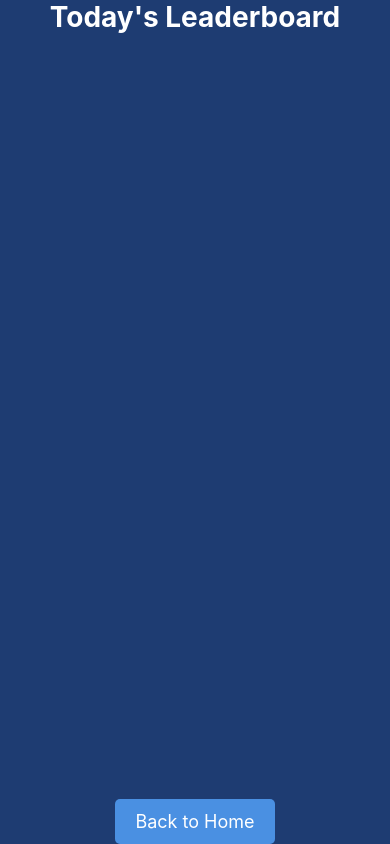
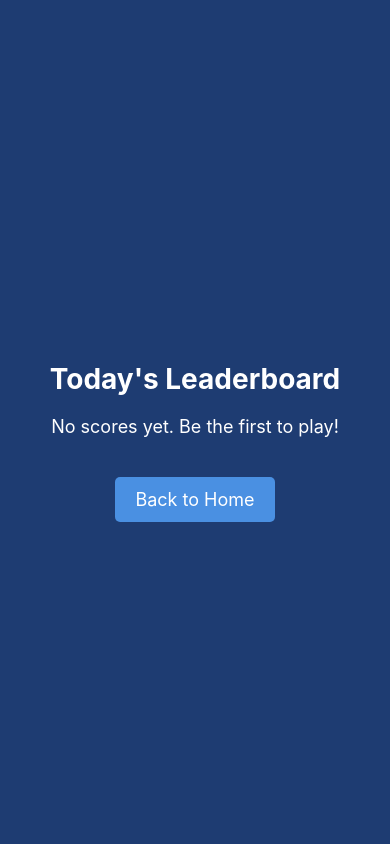
Before and after one commit to Jlavarine/roll-for-trivia-app, a React Native app: screen /Leaderboard in a window 390 px wide. Built offline with nearby package versions, Linux system fonts and the light colour scheme.

Commit message:
feat: Add styling for top scorers

```diff
--- a/src/screens/LeaderboardScreen.tsx
+++ b/src/screens/LeaderboardScreen.tsx
@@ -1,4 +1,4 @@
-import React, { useEffect, useState, useMemo } from 'react';
+import React, { useEffect, useState } from 'react';
 import { View, Text, FlatList, TouchableOpacity, StyleSheet } from 'react-native';
 import { StackScreenProps } from '@react-navigation/stack';
 import AsyncStorage from '@react-native-async-storage/async-storage';
@@ -21,7 +21,6 @@ export default function LeaderboardScreen({ navigation }: Props) {
             const dateKey = getDateKey();
             const storedLeaderboard = await AsyncStorage.getItem('leaderboard');
             let parsedLeaderboard: LeaderboardEntry[] = storedLeaderboard ? JSON.parse(storedLeaderboard) : [];
-
             parsedLeaderboard = parsedLeaderboard.filter(entry => entry.date === dateKey);
             parsedLeaderboard.sort((a, b) => b.score - a.score);
             setLeaderboard(parsedLeaderboard);
@@ -33,13 +32,21 @@ export default function LeaderboardScreen({ navigation }: Props) {
     return (
         <View style={styles.container}>
             <Text style={styles.title}>Today's Leaderboard</Text>
+            {leaderboard.length === 0 ? (
+                <Text style={styles.noData}>No scores yet. Be the first to play!</Text>
+            ) : (
                 <FlatList
                     data={leaderboard}
                     keyExtractor={(item, index) => index.toString()}
-        renderItem={({ item }) => (
-          <Text style={styles.leaderboardItem}>{item.name} - {item.score} / 10</Text>
+                    renderItem={({ item, index }) => (
+                        <View style={[styles.leaderboardItem, index === 0 && styles.firstPlace, index === 1 && styles.secondPlace, index === 2 && styles.thirdPlace]}>
+                            <Text style={styles.rank}>#{index + 1}</Text>
+                            <Text style={styles.playerName}>{item.name || 'Unknown Player'}</Text>
+                            <Text style={styles.score}>{item.score} / 10</Text>
+                        </View>
                     )}
                 />
+            )}
             <TouchableOpacity onPress={() => navigation.navigate('Home')} style={styles.btn}>
                 <Text style={styles.btnText}>Back to Home</Text>
             </TouchableOpacity>
@@ -54,6 +61,7 @@ const styles = StyleSheet.create({
         alignItems: 'center',
         backgroundColor: '#1e3c72',
         paddingHorizontal: 20,
+        paddingTop: 40,
     },
     title: {
         fontSize: 28,
@@ -62,15 +70,59 @@ const styles = StyleSheet.create({
         textAlign: 'center',
         marginBottom: 20,
     },
+    noData: {
+        fontSize: 18,
+        color: 'white',
+        marginBottom: 20,
+        textAlign: 'center',
+    },
     leaderboardItem: {
+        flexDirection: 'column',
+        alignItems: 'center',
+        justifyContent: 'space-between',
         backgroundColor: 'white',
+        padding: 15,
+        borderRadius: 8,
+        width: '90%',
+        maxWidth: 400,
+        marginBottom: 10,
+        shadowColor: '#000',
+        shadowOffset: { width: 0, height: 2 },
+        shadowOpacity: 0.2,
+        shadowRadius: 4,
+        elevation: 5,
+    },
+
+    playerName: {
+        fontSize: 18,
+        fontWeight: 'bold',
         color: '#1e3c72',
-    padding: 10,
-    borderRadius: 5,
+        flex: 1,
+        minWidth: 120,
         textAlign: 'center',
-    marginVertical: 5,
-    width: '80%',
-    maxWidth: 400,
+    },
+
+    firstPlace: {
+        backgroundColor: '#FFD700',
+    },
+    secondPlace: {
+        backgroundColor: '#C0C0C0',
+    },
+    thirdPlace: {
+        backgroundColor: '#CD7F32',
+    },
+    rank: {
+        fontSize: 20,
+        fontWeight: 'bold',
+        color: '#1e3c72',
+        width: 40,
+        textAlign: 'center',
+    },
+    score: {
+        fontSize: 18,
+        fontWeight: 'bold',
+        color: '#4a90e2',
+        textAlign: 'right',
     },
     btn: {
         marginTop: 20,
```
Lines whose indentation alone changed are shown as unchanged.
